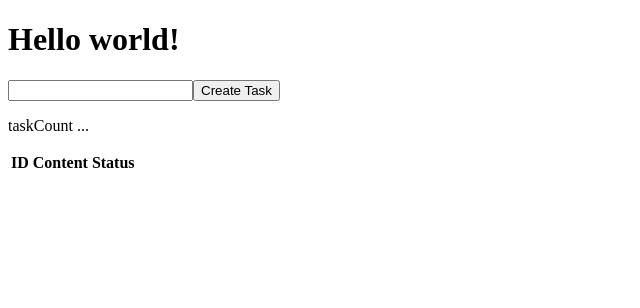
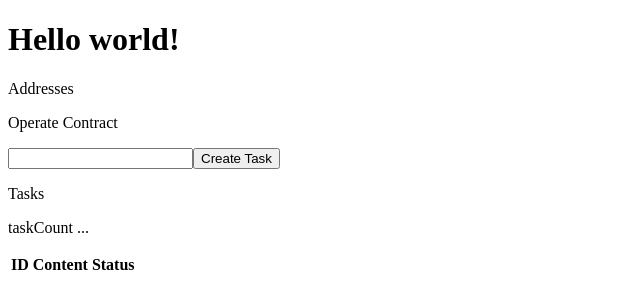
Before and after one commit to linnefromice/solidity-practice-first, a React (Vite) app in the folder dappuniversity.com/blockchain-app-tutorial/frontend/: page / in a window 1280 px wide. Shown: the top 308 px of the page, without its empty margins (0-640 px from the left). Built offline with nearby package versions, Linux system fonts and the light colour scheme.

Commit message:
update frontend

```diff
--- a/dappuniversity.com/blockchain-app-tutorial/frontend/src/App.tsx
+++ b/dappuniversity.com/blockchain-app-tutorial/frontend/src/App.tsx
@@ -221,13 +221,16 @@ export const App: VFC = () => {
   return (
     <div>
       <h1>Hello world!</h1>
+      <p>Addresses</p>
       <ul>
-        {addresses.map((addr, index) => <ol key={`address.${index}`}>{addr}</ol>)}
+        {addresses.map((addr, index) => <li key={`address.${index}`}>{addr}</li>)}
       </ul>
       <p>
+        <p>Operate Contract</p>
         <input onChange={updateTaskContent} />
         <button onClick={handleCreateTask}>Create Task</button>
       </p>
+      <p>Tasks</p>
       <p>{`taskCount ... ${taskCountValue}`}</p>
       <table>
         <thead>
```
